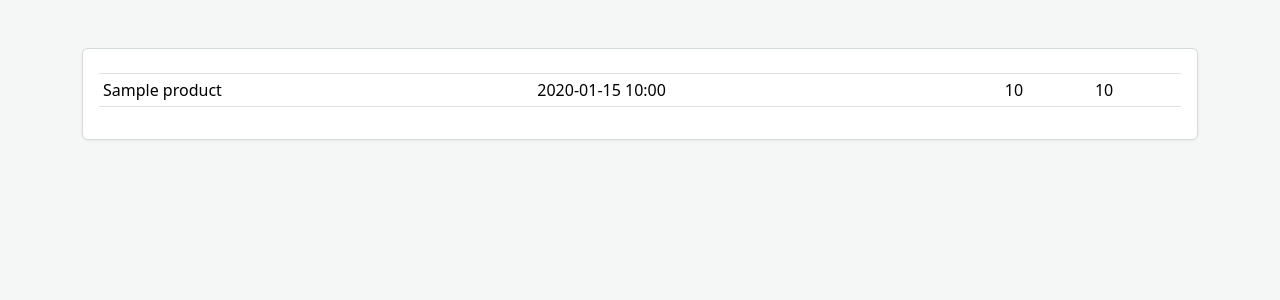
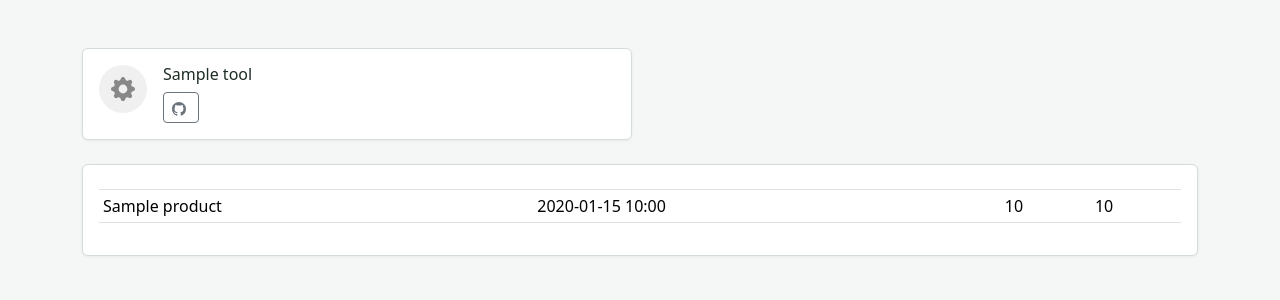
Before and after one commit to wjj-hermes/token-relay, a Python web app: template templates/user/subscriptions.html in a window 1280 px wide. Shown: the part 56-356 px from the top of the page. Run offline with Jinja, Linux system fonts and the light colour scheme; the template is opened without the code that fills it: most values are stand-ins (such as "Sample title", 1, 10 or a date in 2020).

Commit message:
feat: rename '我的订阅' to '工具中心', add GitHub tools showcase
- 侧边栏改名工具中心，图标换为工具箱
- 页面顶部展示 voice-chat 和 claude-proxy 工具卡片
- 保留原有订阅信息展示
- i18n 中英文翻译同步更新

```diff
--- a/templates/base.html
+++ b/templates/base.html
@@ -45,7 +45,7 @@
             <span>{{ t("sidebar_usage") }}</span>
         </a>
         <a href="/user/subscriptions" class="sidebar-link{% if request.url.path == '/user/subscriptions' %} active{% endif %}">
-            <svg width="18" height="18" fill="currentColor" viewBox="0 0 16 16"><path d="M0 4s0-2 2-2h12s2 0 2 2v6s0 2-2 2h-4q0 1-1 2H5q-1 0-1-2H2s-2 0-2-2zm1.5 1.5q-.5 0-1 .1V13h12V5.6q-.5-.1-1-.1zm.5 3h10a.5.5 0 0 1 0 1H2a.5.5 0 0 1 0-1"/></svg>
+            <svg width="18" height="18" fill="currentColor" viewBox="0 0 16 16"><path d="M1 0a1 1 0 0 0-1 1v1.143c0 .571.256 1.093.673 1.435L3.5 5.045V14.5a.5.5 0 0 0 .5.5h8a.5.5 0 0 0 .5-.5V5.045l1.827-1.467A1.15 1.15 0 0 0 15 2.143V1a1 1 0 0 0-1-1zm0 1h14v1.143a.15.15 0 0 1-.046.108L12.5 4.2V14H3.5V4.2L1.046 2.251A.15.15 0 0 1 1 2.143z"/><path d="M6.5 7.5a1 1 0 1 1 2 0 1 1 0 0 1-2 0"/></svg>
             <span>{{ t("sidebar_subscriptions") }}</span>
         </a>
         <a href="/user/profile" class="sidebar-link{% if request.url.path == '/user/profile' %} active{% endif %}">
--- a/templates/user/subscriptions.html
+++ b/templates/user/subscriptions.html
@@ -3,6 +3,39 @@
 {% block content %}
 <h3 class="mb-4">{{ t("subscriptions_title") }}</h3>
 
+<!-- 我的工具 -->
+<h5 class="mb-3">{{ t("my_tools") }}</h5>
+<div class="row g-3 mb-4">
+    {% for tool in tools %}
+    <div class="col-md-6">
+        <div class="card h-100">
+            <div class="card-body d-flex align-items-start gap-3">
+                <div class="rounded-circle d-flex align-items-center justify-content-center flex-shrink-0"
+                     style="width:48px;height:48px;background:{{ tool.color }}20;color:{{ tool.color }}">
+                    {% if tool.icon == "mic" %}
+                    <svg width="24" height="24" fill="currentColor" viewBox="0 0 16 16"><path d="M3.5 6.5A.5.5 0 0 1 4 7v1a4 4 0 0 0 8 0V7a.5.5 0 0 1 1 0v1a5 5 0 0 1-4.5 4.975V15h3a.5.5 0 0 1 0 1h-7a.5.5 0 0 1 0-1h3v-2.025A5 5 0 0 1 3 8V7a.5.5 0 0 1 .5-.5"/><path d="M10 8a2 2 0 1 1-4 0V3a2 2 0 1 1 4 0zM8 0a3 3 0 0 0-3 3v5a3 3 0 0 0 6 0V3a3 3 0 0 0-3-3"/></svg>
+                    {% elif tool.icon == "shield" %}
+                    <svg width="24" height="24" fill="currentColor" viewBox="0 0 16 16"><path d="M5.338 1.59a61 61 0 0 0-2.837.856.48.48 0 0 0-.328.39c-.554 4.157.726 7.19 2.253 9.188a10.7 10.7 0 0 0 2.287 2.233c.346.244.652.42.893.533q.18.085.293.118a1 1 0 0 0 .101.025 1 1 0 0 0 .1-.025q.114-.034.294-.118c.24-.113.547-.29.893-.533a10.7 10.7 0 0 0 2.287-2.233c1.527-1.997 2.807-5.031 2.253-9.188a.48.48 0 0 0-.328-.39c-.651-.213-1.75-.56-2.837-.855C9.552 1.29 8.531 1.067 8 1.067c-.53 0-1.552.223-2.662.524zM5.072.56C6.157.265 7.31.067 8 .067s1.843.198 2.928.493C12.025.86 13.18 1.23 13.838 1.515a1.7 1.7 0 0 1 .766 1.175c.603 4.078-.758 6.916-2.167 8.78a10.7 10.7 0 0 1-2.108 2.076 12 12 0 0 1-.548.384l-.023.014-.007.004-.003.001a1 1 0 0 1-.707-.001l-.003-.001-.007-.004-.023-.014a12 12 0 0 1-.548-.384 10.7 10.7 0 0 1-2.108-2.076C3.22 9.564 1.86 6.726 2.46 2.69a1.7 1.7 0 0 1 .766-1.175C3.883 1.23 5.037.86 5.072.56"/></svg>
+                    {% else %}
+                    <svg width="24" height="24" fill="currentColor" viewBox="0 0 16 16"><path d="M9.405 1.05c-.413-1.4-2.397-1.4-2.81 0l-.1.34a1.464 1.464 0 0 1-2.105.872l-.31-.17c-1.283-.698-2.686.705-1.987 1.987l.169.311c.446.82.023 1.841-.872 2.105l-.34.1c-1.4.413-1.4 2.397 0 2.81l.34.1a1.464 1.464 0 0 1 .872 2.105l-.17.31c-.698 1.283.705 2.686 1.987 1.987l.311-.169a1.464 1.464 0 0 1 2.105.872l.1.34c.413 1.4 2.397 1.4 2.81 0l.1-.34a1.464 1.464 0 0 1 2.105-.872l.31.17c1.283.698 2.686-.705 1.987-1.987l-.169-.311a1.464 1.464 0 0 1 .872-2.105l.34-.1c1.4-.413 1.4-2.397 0-2.81l-.34-.1a1.464 1.464 0 0 1-.872-2.105l.17-.31c.698-1.283-.705-2.686-1.987-1.987l-.311.169a1.464 1.464 0 0 1-2.105-.872zM8 10.93a2.929 2.929 0 1 1 0-5.86 2.929 2.929 0 0 1 0 5.858z"/></svg>
+                    {% endif %}
+                </div>
+                <div class="flex-grow-1">
+                    <h6 class="mb-1">{{ tool.name }}</h6>
+                    <p class="text-muted small mb-2">{{ t(tool.desc_key) }}</p>
+                    <a href="{{ tool.github }}" target="_blank" class="btn btn-sm btn-outline-secondary">
+                        <svg width="14" height="14" fill="currentColor" viewBox="0 0 16 16" class="me-1"><path d="M8 0C3.58 0 0 3.58 0 8c0 3.54 2.29 6.53 5.47 7.59.4.07.55-.17.55-.38 0-.19-.01-.82-.01-1.49-2.01.37-2.53-.49-2.69-.94-.09-.23-.48-.94-.82-1.13-.28-.15-.68-.52-.01-.53.63-.01 1.08.58 1.23.82.72 1.21 1.87.87 2.33.66.07-.52.28-.87.51-1.07-1.78-.2-3.64-.89-3.64-3.95 0-.87.31-1.59.82-2.15-.08-.2-.36-1.02.08-2.12 0 0 .67-.21 2.2.82.64-.18 1.32-.27 2-.27s1.36.09 2 .27c1.53-1.04 2.2-.82 2.2-.82.44 1.1.16 1.92.08 2.12.51.56.82 1.27.82 2.15 0 3.07-1.87 3.75-3.65 3.95.29.25.54.73.54 1.48 0 1.07-.01 1.93-.01 2.2 0 .21.15.46.55.38A8.01 8.01 0 0 0 16 8c0-4.42-3.58-8-8-8"/></svg>
+                        {{ t("tool_github") }}
+                    </a>
+                </div>
+            </div>
+        </div>
+    </div>
+    {% endfor %}
+</div>
+
+<!-- 订阅信息 -->
+<h5 class="mb-3">{{ t("active_subs") }}</h5>
 {% if subs %}
 <div class="card">
     <div class="card-body">
```
Also changed, not shown: i18n.py (+16 -4 lines), routers/user.py (+18 -1 lines).
